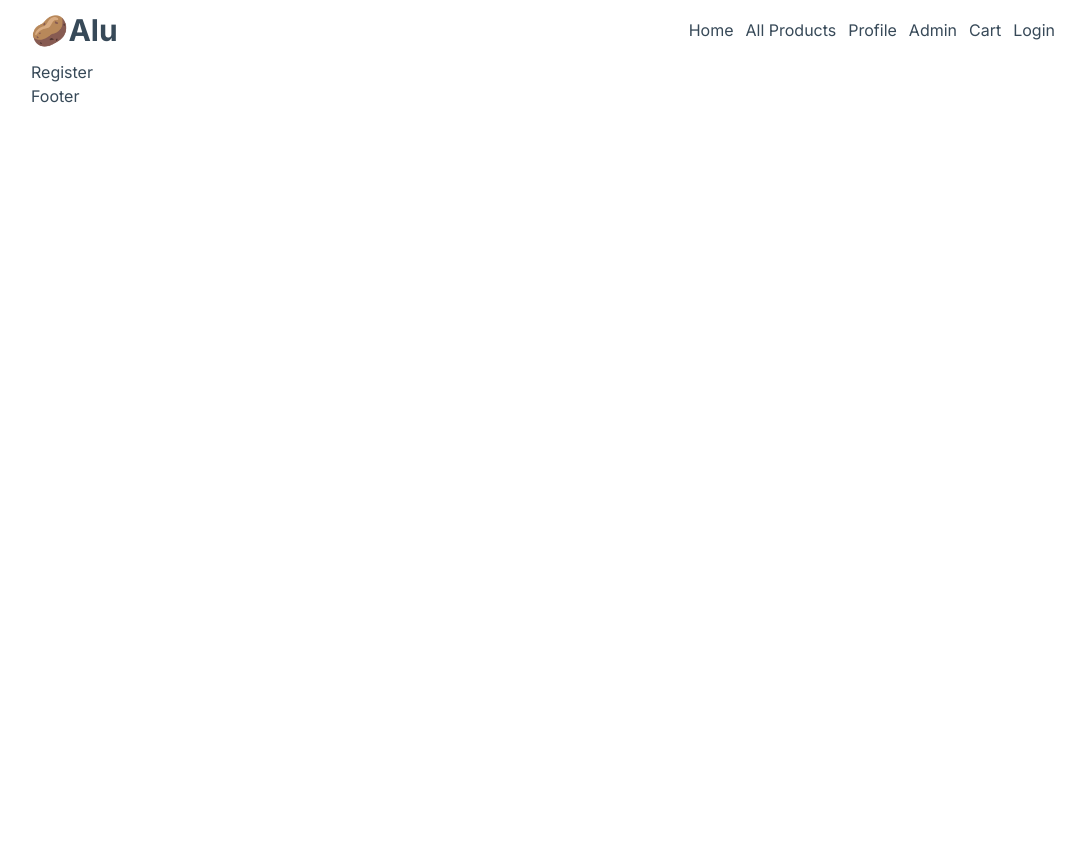
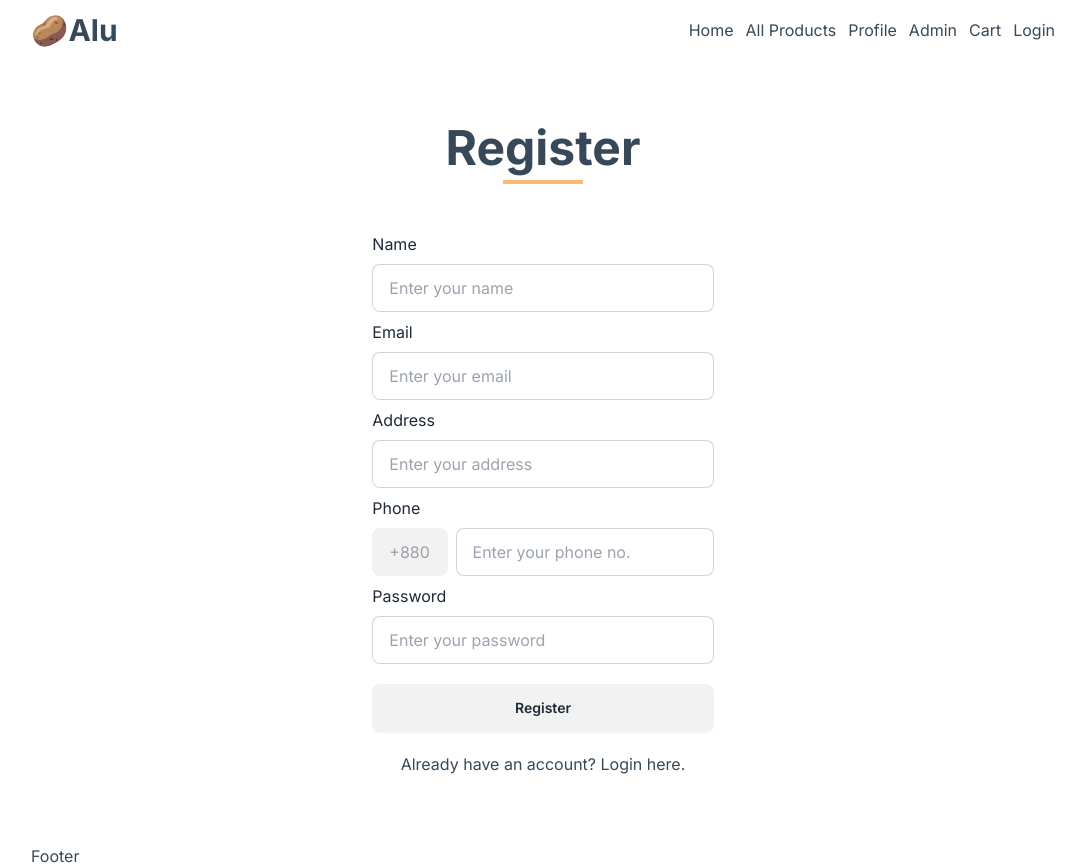
Before and after one commit to aushamim/repliq-task-e-commerce, a Next.js app: page /user/register in a window 1280 px wide. Shown: the whole page, without its empty margins (97-1182 px from the left). Before the commit the page ends 800 px from the top, so only its background shows below. Built offline with nearby package versions, Linux system fonts and the light colour scheme.

Commit message:
[Add] Register Page

```diff
--- a/app/Schemas/inputValidation.js
+++ b/app/Schemas/inputValidation.js
@@ -12,3 +12,19 @@ export const loginSchema = yup.object().shape({
     .min(8, "Password must be at least 8 characters long")
     .required("Password is required"),
 });
+
+export const registerSchema = yup.object().shape({
+  name: yup.string().required("Name is required"),
+  email: yup.string().email("Enter a valid email").required("Name is required"),
+  address: yup.string().required("Address is required"),
+  phone: yup
+    .string()
+    .matches(/^\d+$/, "Enter a valid phone number")
+    .matches(/^[1-9]\d*$/, "Please remove 0 from the beginning of the number")
+    .length(10, "Enter a valid phone number")
+    .required("Phone no. is required"),
+  password: yup
+    .string()
+    .min(8, "Password must be at least 8 characters long")
+    .required("Password is required"),
+});
--- a/app/user/login/page.jsx
+++ b/app/user/login/page.jsx
@@ -14,7 +14,7 @@ const submitForm = async (values, actions) => {
 const Login = () => {
   return (
     <div className="min-h-[90vh]">
-      <div className="w-1/3 mx-auto mt-16">
+      <div className="xl:w-1/3 px-7 xl:px-0 mx-auto mt-16">
         <div>
           <h1 className="text-5xl font-bold text-center">Login</h1>
           <span className="w-20 h-1 bg-orange-300 block mx-auto mt-2"></span>
@@ -50,7 +50,7 @@ const Login = () => {
                     className="btn w-full"
                     disabled={props.isSubmitting}
                   >
-                    Submit
+                    Login
                   </button>
                 </div>
               </Form>
--- a/app/user/register/page.jsx
+++ b/app/user/register/page.jsx
@@ -1,7 +1,96 @@
+"use client";
+import CustomInput from "@/app/Components/CustomInputFields/CustomInput";
+import { registerSchema } from "@/app/Schemas/inputValidation";
+import { Form, Formik } from "formik";
+import Link from "next/link";
 import React from "react";
 
+const submitForm = async (values, actions) => {
+  console.log(values);
+  await new Promise((resolve) => setTimeout(resolve, 2000));
+  actions.resetForm();
+};
+
 const Register = () => {
-  return <div>Register</div>;
+  return (
+    <div className="min-h-[90vh]">
+      <div className="xl:w-1/3 px-7 xl:px-0 mx-auto mt-16">
+        <div>
+          <h1 className="text-5xl font-bold text-center">Register</h1>
+          <span className="w-20 h-1 bg-orange-300 block mx-auto mt-2"></span>
+        </div>
+
+        <div className="mt-10">
+          <Formik
+            initialValues={{
+              name: "",
+              email: "",
+              address: "",
+              phone: "",
+              password: "",
+            }}
+            validationSchema={registerSchema}
+            onSubmit={submitForm}
+          >
+            {(props) => (
+              <Form>
+                <CustomInput
+                  label="Name"
+                  name="name"
+                  type="text"
+                  placeholder="Enter your name"
+                />
+                <CustomInput
+                  label="Email"
+                  name="email"
+                  type="email"
+                  placeholder="Enter your email"
+                />
+                <CustomInput
+                  label="Address"
+                  name="address"
+                  type="text"
+                  placeholder="Enter your address"
+                />
+                <CustomInput
+                  phone={true}
+                  label="Phone"
+                  name="phone"
+                  type="text"
+                  placeholder="Enter your phone no."
+                />
+                <CustomInput
+                  label="Password"
+                  name="password"
+                  type="password"
+                  placeholder="Enter your password"
+                />
+                <div className="mt-5">
+                  <button
+                    type="submit"
+                    className="btn w-full"
+                    disabled={props.isSubmitting}
+                  >
+                    Register
+                  </button>
+                </div>
+              </Form>
+            )}
+          </Formik>
+        </div>
+
+        <p className="mt-5 text-center">
+          Already have an account?{" "}
+          <Link
+            href="/user/login"
+            className="hover:text-orange-500 duration-300"
+          >
+            Login here.
+          </Link>
+        </p>
+      </div>
+    </div>
+  );
 };
 
 export default Register;
```
